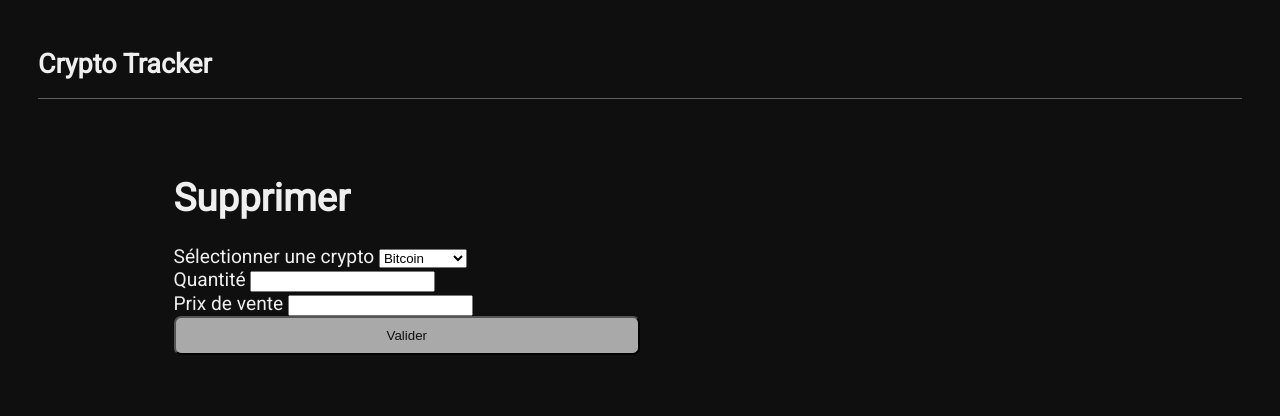
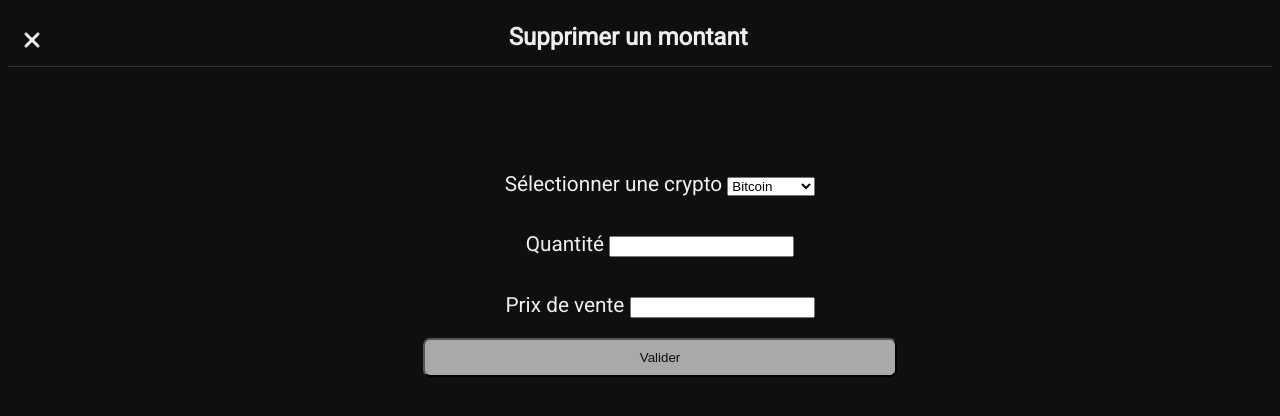
Before and after one commit to luciepellier/cryptoapp, a Flask app: page /supprimer in a window 1280 px wide. Shown: the top 416 px of the page. Run offline with Flask 2, Linux system fonts and the light colour scheme; parts of the project's set-up code (start-up, migrations or seed data) failed here and were passed over; some libraries are stand-ins or nearby versions.

Commit message:
HMTL & Styles added

```diff
--- a/cryptos/static/css/style.css
+++ b/cryptos/static/css/style.css
@@ -1,38 +1,75 @@
+@font-face { /** crypto tracker header title only **/
+    font-family: 'Akzidenz-Grotesk BQ';
+    src: local('Akzidenz-Grotesk BQ Extended'), local('AkzidenzGroteskBQ-Reg'),
+        url('AkzidenzGroteskBQ-Reg.ttf') format('truetype');
+    font-weight: normal;
+    font-style: normal;
+}
+
 body {
     font-family: 'roboto';
     font-weight: 400;
     background: #100f0f;
     color: #efefef;
-    font-size: 1.2em;
 }
 
-.main-container {
-    margin: 10px 10px;
+.main-container{
+    font-family: 'roboto';
 }
 
 .main-header {
-    padding: 20px ;
+    padding:15px;
+    margin-bottom: 30px;
+    border-bottom: 1px solid rgb(50, 50, 50);
 }
 
-.main-header h1 {
-    font-size: 1.4em;
-    font-weight: 700;
+h1 {
+    font-family:'Akzidenz-Grotesk BQ', 'roboto';
+    font-size: 1.9em;
+    font-weight: 500;
 }
 
-.nav {
+.nav{
+    display: inline;
     margin-top: 0;
-    margin-bottom: 30px;
-    border-bottom: 1px solid #5e5e5e;
+}
+
+.topbar{
+    width: 95%;
+    text-align: center;
+}
+
+h1, h2, h3, h4, h5, h6{
+    display: inline;
+    min-width:12.5%;
+    max-width:50%;
+    text-align:center;
+}
+
+.menu{
+    text-align:right;
+    display: inherit;
 }
 
 .nav-link {
-    display: inline;
     float: right;
+    font-size:1.2rem;
     color: #efefef;
     padding-right: 20px;
+    padding-top:8px;
+    padding-left:20px;
+}
+
+.close{
+    float: left;
+    color: #efefef;
+    padding-right: 20px;
+    padding-top:8px;
 }
 
 .content {
+    font-size: 1.3em;
+    margin: 10px 10px;
     max-width:75%;
     margin: auto;
 }
@@ -54,8 +91,10 @@ body {
     text-align: right;
 }
 
-.item {
+.item{
+    padding-bottom: 25px;
     margin-bottom: 25px;
+    border-bottom: 1px solid #5e5e5e;
 }
 
 .icon {
@@ -64,9 +103,23 @@ body {
     margin-right: 10px;
 }
 
+.left{
+    position:relative;
+    padding-bottom:25px;
+}
+
+.right{
+    position:relative;
+    float:right;
+}
+
+.center{
+    text-align:center;
+}
+
 #chart {
-    width: 600px;
-    height: 400px;
+    width: 100%;
+    height: auto;
     text-align: center;
 }
 
@@ -83,3 +136,19 @@ input[type=submit] {
 .chart {
     background-color: #100f0f;
 }
+
+.form {
+    width: 100%;
+    height: auto;
+    text-align: center;
+    margin: 90px 20px;
+}
+
+.form-label, .form-control {
+    margin-top: 20px;
+    margin-bottom: 20px;
+}
+
+.form-submit {
+    margin-top: 50px;
+}
--- a/cryptos/templates/remove.html
+++ b/cryptos/templates/remove.html
@@ -3,8 +3,9 @@
 
 <div class="main-container">
     <header class="main-header">
-        <div class="nav">
-        <h1>Crypto Tracker</h1>
+        <a class="close" href="./"><i class="fa-solid fa-close fa-xl"></i></a>
+        <div class="topbar">
+            <h2>Supprimer un montant</h2>
         </div>
     </header>
 
@@ -14,7 +15,6 @@
 
     <div class="content">
 
-        <h1>{{ title }}</h1>
         <div class="form">
             <form method="POST">
                 {{ form.name.label(class="form-label") }}
```
Also changed, not shown: cryptos/templates/add.html (+6 -5 lines), cryptos/templates/graph.html (+4 -3 lines), cryptos/templates/home.html (+22 -21 lines), cryptos/static/css/AkzidenzGroteskBQ-Reg.ttf (added).
